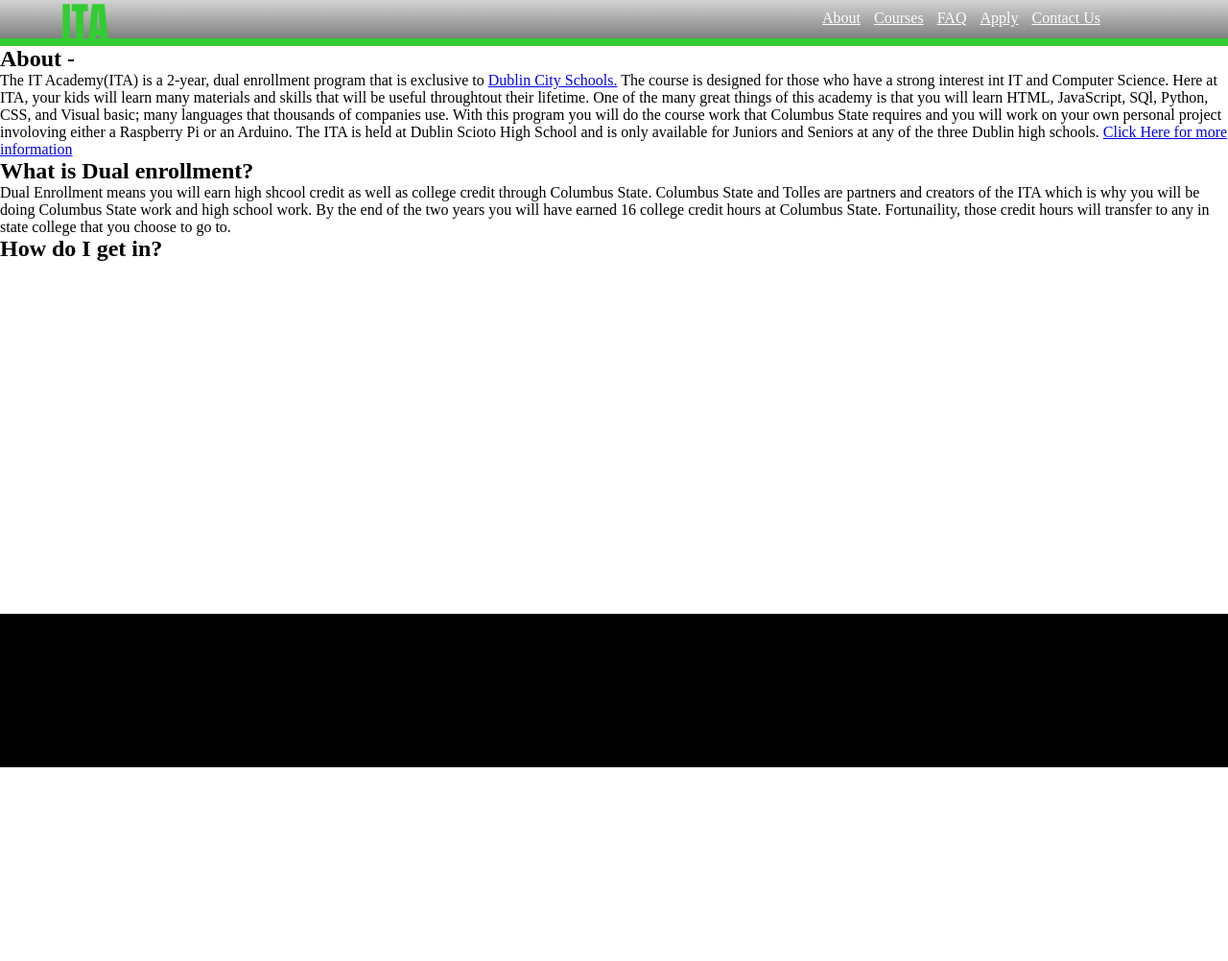
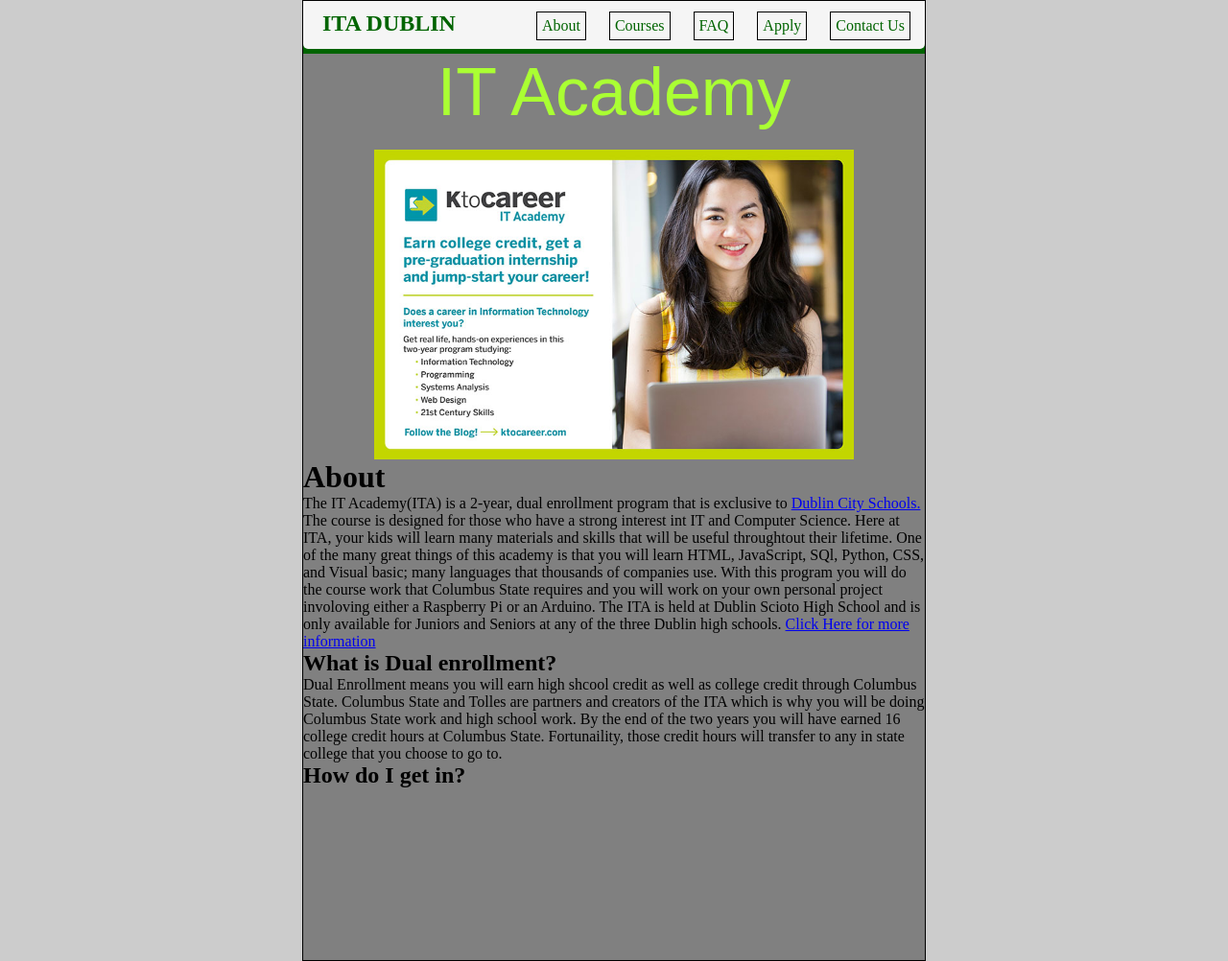
Before and after one commit to nickpotts/WebPage, a plain HTML site: page index.html in a window 1280 px wide. Shown: the whole page at 96% size. Before the commit the page ends 800 px from the top, so only its background shows below. Drawn offline with Linux system fonts and the light colour scheme.

Commit message:
close to final release

```diff
--- a/index.html
+++ b/index.html
@@ -7,35 +7,34 @@
     </head>
 
     <body>
-        <div id="header">
-            <h1 id="title">ITA</h1>
+        <div id="wrapper">
+            <div id="main">
+                <div id="navbar">
+                    <h2 id="title">ITA DUBLIN</h2>
                         <ul id="buttons">
-                <li class="button"><a class="nav" href="index.html">About</a></li>
+                            <li class="button" id="firstbutton"><a class="nav" href="index.html">About</a></li>
                             <li class="button"><a class="nav" href="index.html">Courses</a></li>
                             <li class="button"><a class="nav" href="index.html">FAQ</a></li>
                             <li class="button"><a class="nav" href="index.html">Apply</a></li>
                             <li class="button"><a class="nav" href="index.html">Contact Us</a></li>
                         </ul>
                 </div>
-
-        <div id="spacer"> </div>
-
-        <div id="banner">
-
+                <div id="separator"></div>
+                <div>
+                    <p id="header">IT Academy</p>
+                    <img id="brochure" src="brochure.jpg"/>
                 </div>
-
-        <h2>About -</h2>
+                <div>
+                   <h1>About</h1>
                    <p>The IT Academy(ITA) is a 2-year, dual enrollment program that is exclusive to <a href="https://www.dublinschools.net/" target="_blank">Dublin City Schools.</a>  The course is designed for those who have a strong interest int IT and Computer Science.  Here at ITA, your kids will learn many materials and skills that will be useful throughtout their lifetime. One of the many great things of this academy is that you will learn HTML, JavaScript, SQl, Python, CSS, and Visual basic; many languages that thousands of companies use.  With this program you will do the course work that Columbus State requires and you will work on your own personal project involoving either a Raspberry Pi or an Arduino. The ITA is held at Dublin Scioto High School and is only available for Juniors and Seniors at any of the three Dublin high schools.   <a href="https://itacademy.wiki.dublinschools.net" target="_blank"> Click Here for more information</a>  </p>
 
 
                  <h2>What is Dual enrollment?</h2>
-        <p>Dual Enrollment means you will earn high shcool credit as well as college credit through Columbus State.  Columbus State and Tolles are partners and creators of the ITA which is why you will be doing Columbus State work and high school work.  By the end of the two years you will have earned 16 college credit hours at Columbus State.  Fortunaility, those credit hours will transfer to any in state college that you choose to go to.</p>
+                 <p>Dual Enrollment means you will earn high shcool credit as well as college credit through Columbus State.  Columbus State and Tolles are partners and creators of the ITA which is why you will be doing Columbus State work and high school work.  By the end of the two years you will have earned 16 college credit hours at Columbus State.  Fortunaility, those credit hours will transfer to any in state college that you choose to go to. </p>
 
         <h2>How do I get in?</h2>
-        <p>
-        </b>
-        </p>
-
-
+                </div>
+            </div>
+        </div>
     </body>
 </html>
--- a/stylesheet.css
+++ b/stylesheet.css
@@ -1,56 +1,75 @@
 * {
-    margin: 0 0 0 0;
-    padding: 0 0 0 0;
+    margin: 0;
+    padding: 0;
 }
 
-#header {
-    background: linear-gradient(lightgray, gray);
+#wrapper {
     width: 100%;
-    height: 40px;
+    background-color: #CCCCCC;
+}
+
+#main {
+    width: 648px;
+    margin-left: auto;
+    margin-right: auto;
+    height: 1000px;
+    background-color: gray;
+    border: 1px solid black;
+}
+
+#navbar {
+    position: relative;
+    z-index: 100;
+    height: 50px;
+    width: 100%;
+    background-color: whitesmoke;
+    border-radius: 0 0 5px 5px;
 }
 
 #title {
-    position: absolute;
-    left: 5%;
-    top: -10px;
-    font-family: Impact;
-    font-size: 45px;
-    color: limegreen;
+    display: inline-block;
+    margin: 10px 0 0 20px;
+    color: darkgreen;
+}
+
+#separator {
+    margin-top: -10px;
+    height: 15px;
+    width: 100%;
+    background-color: darkgreen;
 }
 
 #buttons {
-    position: absolute;
     display: inline-block;
-    right: 10%;
+    list-style-type: none;
+}
+ #firstbutton{
+     margin-left: 80px;
  }
 
 .button {
     display: inline-block;
-    margin: 10px 5px 0 5px;
+    margin: 10px 10px 0 10px;
 }
 
 .nav {
-    test-decoration: none;
-    color: white;
+    display: inline-block;
+    text-decoration: none;
+    color: darkgreen;
+    padding: 5px;
+    border: 1px solid black;
 }
 
-#spacer {
-    width: 100%;
-    height: 8px;
-    background-color: limegreen;
+#header {
+    font-size: 70px;
+    font-family: fantasy;
+    text-align: center;
+    color: #AAFF33;
 }
 
-#banner {
-    position: absolute;
-    bottom: 0%;
-    width: 100%;
-    height: 160px;
-    background-color: black;
+#brochure {
+    display: block;
+    width : 500px;
+    height: auto;
+    margin: 20px auto 0 auto;
 }
-
-#shamrock {
-    position: absolute;
-    right: 0%;
-    height: 200px;
-    width: auto;
-}
```
Also changed, not shown: about.html (added). Lines whose indentation alone changed are shown as unchanged.
